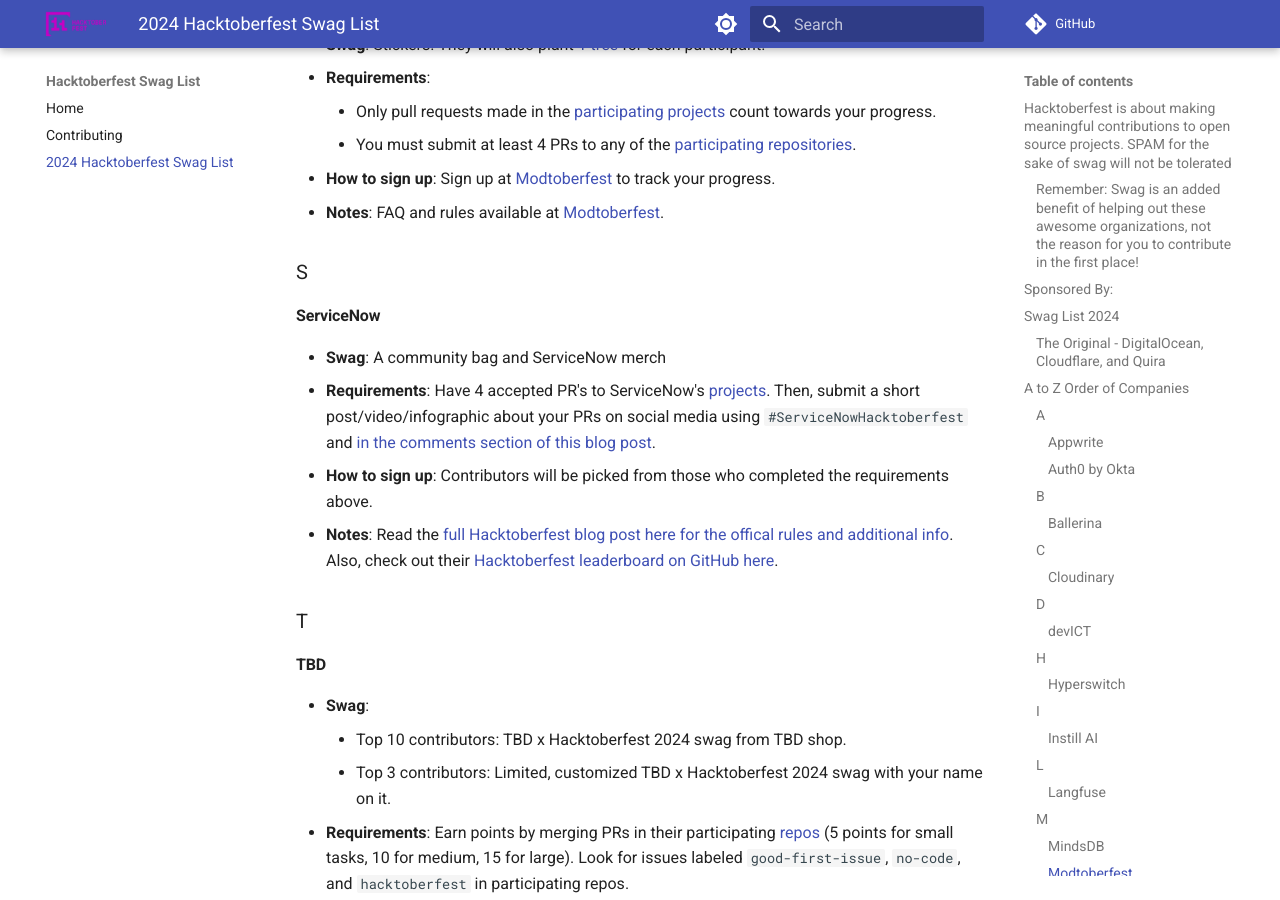
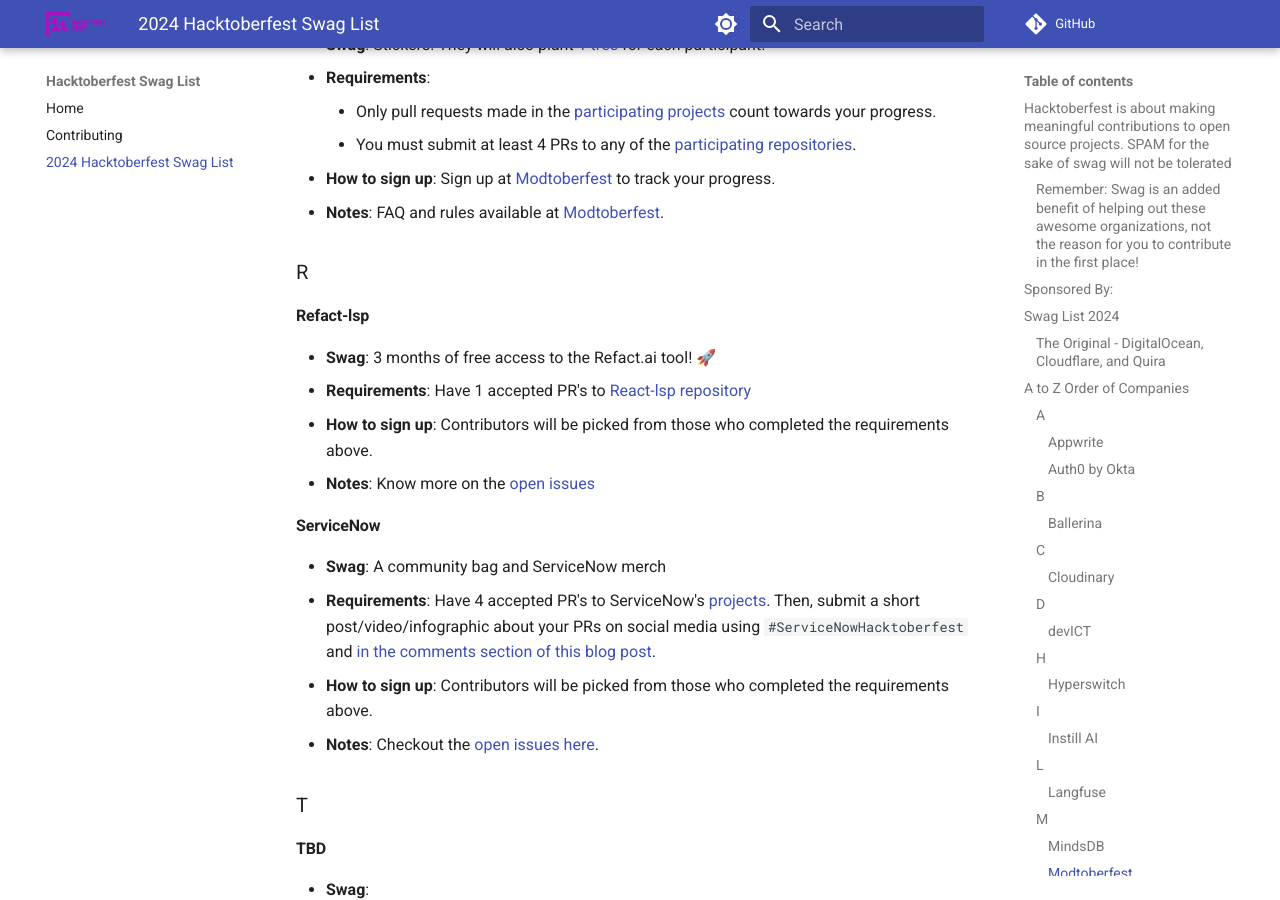
Before and after one commit to crweiner/hacktoberfest-swag-list, an MkDocs documentation site: the page built from docs/list.md, in a window 1280 px wide and 900 px high, scrolled down 4123 px. Built offline with MkDocs 1.6.1 and Material for MkDocs 9.7.7, drawn with Linux system fonts in a browser that asks for light colours; plug-ins that fetch from the network failed and are left out; comment, search, counter and statistics services are not loaded.

Commit message:
added react-lsp to swagger list

```diff
--- a/docs/list.md
+++ b/docs/list.md
@@ -132,14 +132,21 @@
 - **How to sign up**:  Sign up at [Modtoberfest](https://modtoberfest.com/api/auth/signin) to track your progress.
 - **Notes**: FAQ and rules available at [Modtoberfest](https://modtoberfest.com/).
 
-### S
+### R
+
+#### **Refact-lsp**
+- **Swag**: 3 months of free access to the Refact.ai tool! 🚀
+- **Requirements**: Have 1 accepted PR's to [React-lsp repository](https://github.com/smallcloudai/refact-lsp)
+- **How to sign up**: Contributors will be picked from those who completed the requirements above.
+- **Notes**: Know more on the [open issues](https://github.com/smallcloudai/refact-lsp/issues)
+
 
 #### **ServiceNow**
 
 - **Swag**: A community bag and ServiceNow merch
 - **Requirements**: Have 4 accepted PR's to ServiceNow's [projects](https://github.com/ServiceNowDevProgram/Hacktoberfest). Then, submit a short post/video/infographic about your PRs on social media using `#ServiceNowHacktoberfest` and [in the comments section of this blog post](https://www.servicenow.com/community/developer-advocate-blog/servicenow-hacktoberfest-2024/ba-p/3052690).
 - **How to sign up**: Contributors will be picked from those who completed the requirements above.
-- **Notes**: Read the [full Hacktoberfest blog post here for the offical rules and additional info](https://www.servicenow.com/community/developer-advocate-blog/servicenow-hacktoberfest-2024/ba-p/3052690). Also, check out their [Hacktoberfest leaderboard on GitHub here](https://github.com/ServiceNowDevProgram/Hacktoberfest).
+- **Notes**: Checkout the [open issues here](https://github.com/smallcloudai/refact-lsp/issues).
 
 ### T
 
```
